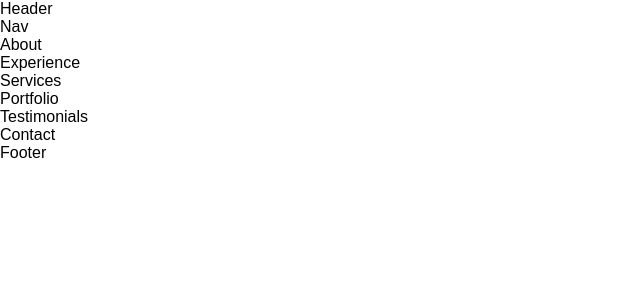
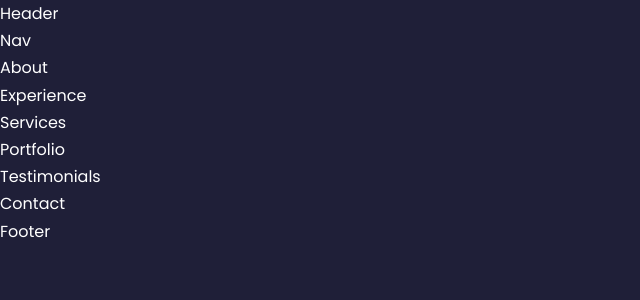
Before and after one commit to BNAStudio/portfolio-react, a React (Vite) app: page / in a window 1280 px wide. Shown: the top 300 px of the page, without its empty margins (0-640 px from the left). Built offline with nearby package versions, Linux system fonts and the light colour scheme.

Commit message:
feat(core): adding styles
adding general styles

```diff
--- a/src/index.css
+++ b/src/index.css
@@ -1,3 +1,5 @@
+@import url("https://fonts.googleapis.com/css2?family=Poppins:wght@300;400;500;600&display=swap");
+
 * {
 	margin: 0;
 	padding: 0;
@@ -9,9 +11,11 @@
 }
 
 body {
-	font-family: Arial, Helvetica, sans-serif;
-	width: 100%;
-	height: 100vh;
+	font-family: "Poppins", sans-serif;
+	background-color: var(--color-bg);
+	color: var(--color-white);
+	line-height: 1.7;
+	/* background-image: url(); */
 }
 
 :root {
@@ -21,4 +25,90 @@
 	--color-primary-variant: rgba(77, 181, 255, 0.6);
 	--color-white: #fff;
 	--color-light: rgba(255, 255, 255, 0.6);
+	--container-width-lg: 75%;
+	--container-width-md: 86%;
+	--container-width-sm: 90%;
+	--transition: all 400ms ease;
 }
+
+html {
+	scroll-behavior: smooth;
+}
+
+::-webkit-scrollbar {
+	display: none;
+}
+
+/*--- GENERAL STYLES ---*/
+.container {
+	width: var(--container-width-lg);
+	margin: 0 auto;
+}
+
+h1,
+h2,
+h3,
+h4,
+h5 {
+	font-weight: 500;
+}
+
+h1 {
+	font-size: 2.5rem;
+}
+
+section {
+	margin-top: 8rem;
+}
+
+section > h2,
+section > h5 {
+	text-align: center;
+	color: var(--color-light);
+}
+
+section > h2 {
+	color: var(--color-primary);
+	margin-bottom: 3rem;
+}
+
+.text-light {
+	color: var(--color-light);
+}
+
+a {
+	color: var(--color-primary);
+	transition: var(--transition);
+}
+
+a:hover {
+	color: var(--color-white);
+}
+
+.btn {
+	width: max-content;
+	display: inline-block;
+	color: var(--color-primary);
+	padding: 0.75rem 1.2rem;
+	border-radius: 0.4rem;
+	cursor: pointer;
+	border: 1px solid var(--color-primary);
+	transition: var(--transition);
+}
+
+.btn:hover {
+	background-color: var(--color-primary);
+	color: var(--color-bg);
+	border-color: transparent;
+}
+
+.btn-primary {
+	background: var(--color-primary);
+	color: var(--color-bg);
+}
+
+img {
+	display: block;
+	width: 100%;
+	object-fit: cover;
+}
```
